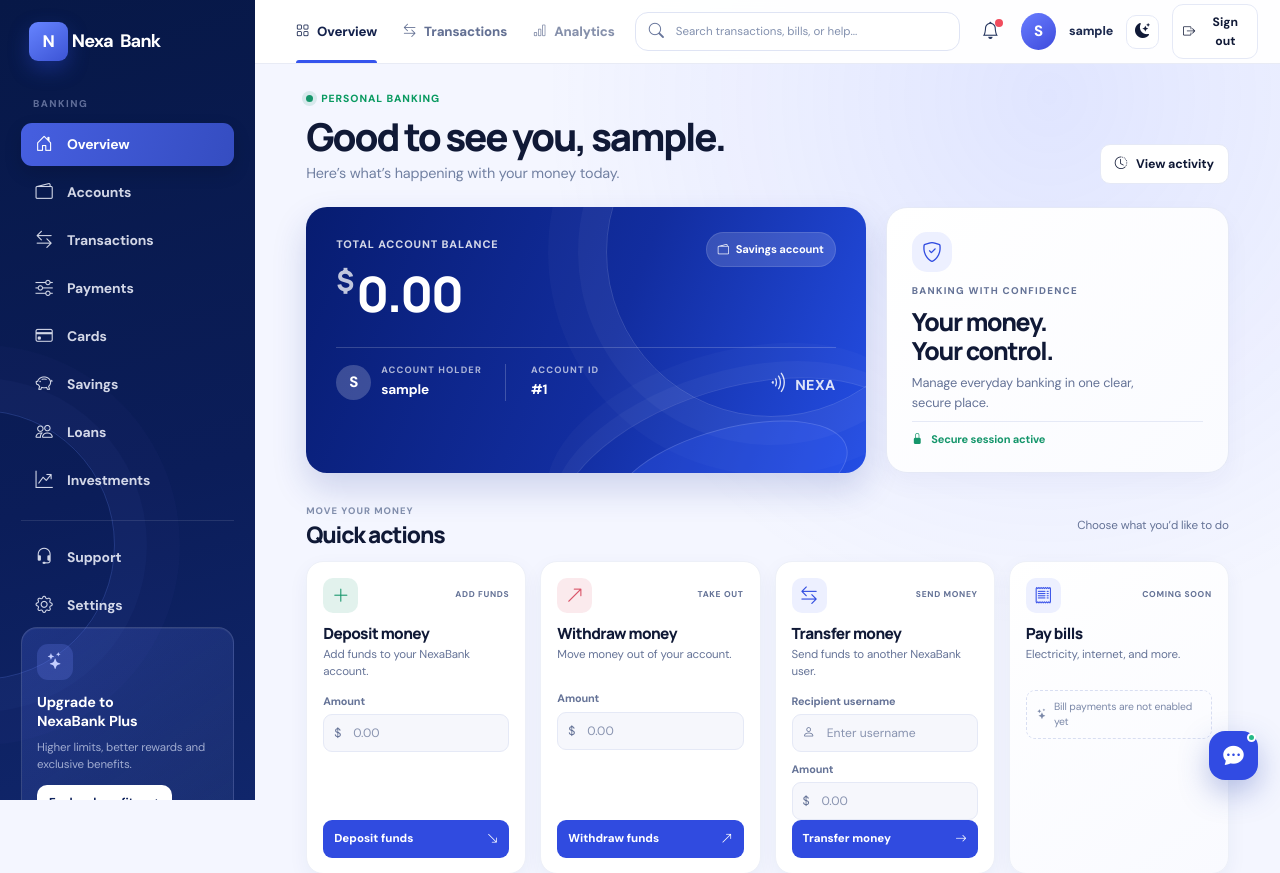
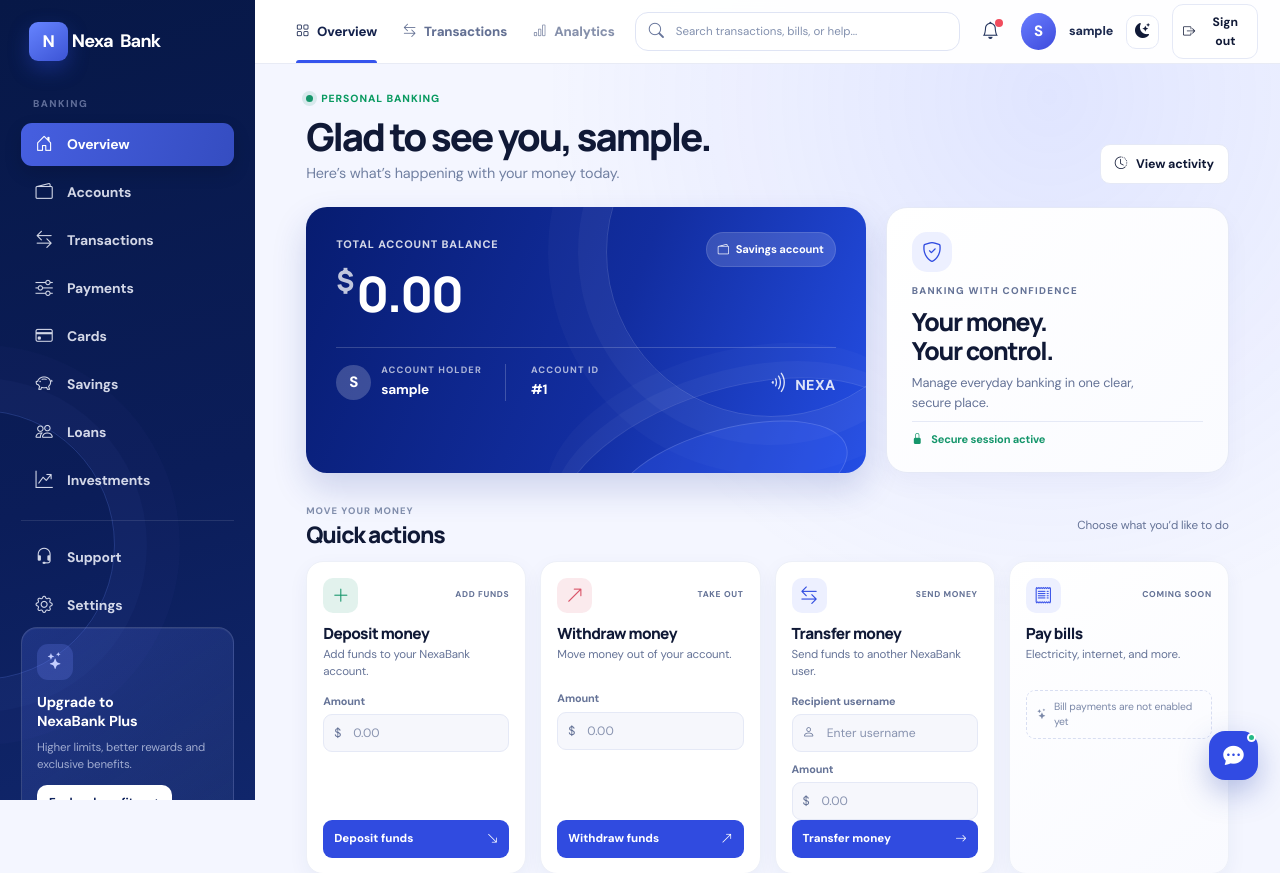
Before and after one commit to shashankcodes-10/NexaBank, a Spring Boot app: page /dashboard in a window 1280 px wide. Shown: the top 873 px of the page. Run offline with Spring Boot 4, Linux system fonts and the light colour scheme; the visitor is signed in with stand-in values (Sample User, id 1); some of the project's set-up classes (security, data sources, template engines, error pages and the like) are left out, and stand-ins take their place.

Commit message:
testing full deployment

```diff
--- a/backend/src/main/resources/templates/dashboard.html
+++ b/backend/src/main/resources/templates/dashboard.html
@@ -9,7 +9,7 @@
         <section class="page-heading">
             <div>
                 <div class="eyebrow"><span class="eyebrow-dot"></span> PERSONAL BANKING</div>
-                <h1>Good to see you, <span th:text="${account.username}">there</span>.</h1>
+                <h1>Glad to see you, <span th:text="${account.username}">there</span>.</h1>
                 <p>Here’s what’s happening with your money today.</p>
             </div>
             <a th:href="@{/transactions}" class="btn btn-outline-app"><i class="bi bi-clock-history"></i> View activity</a>
```
